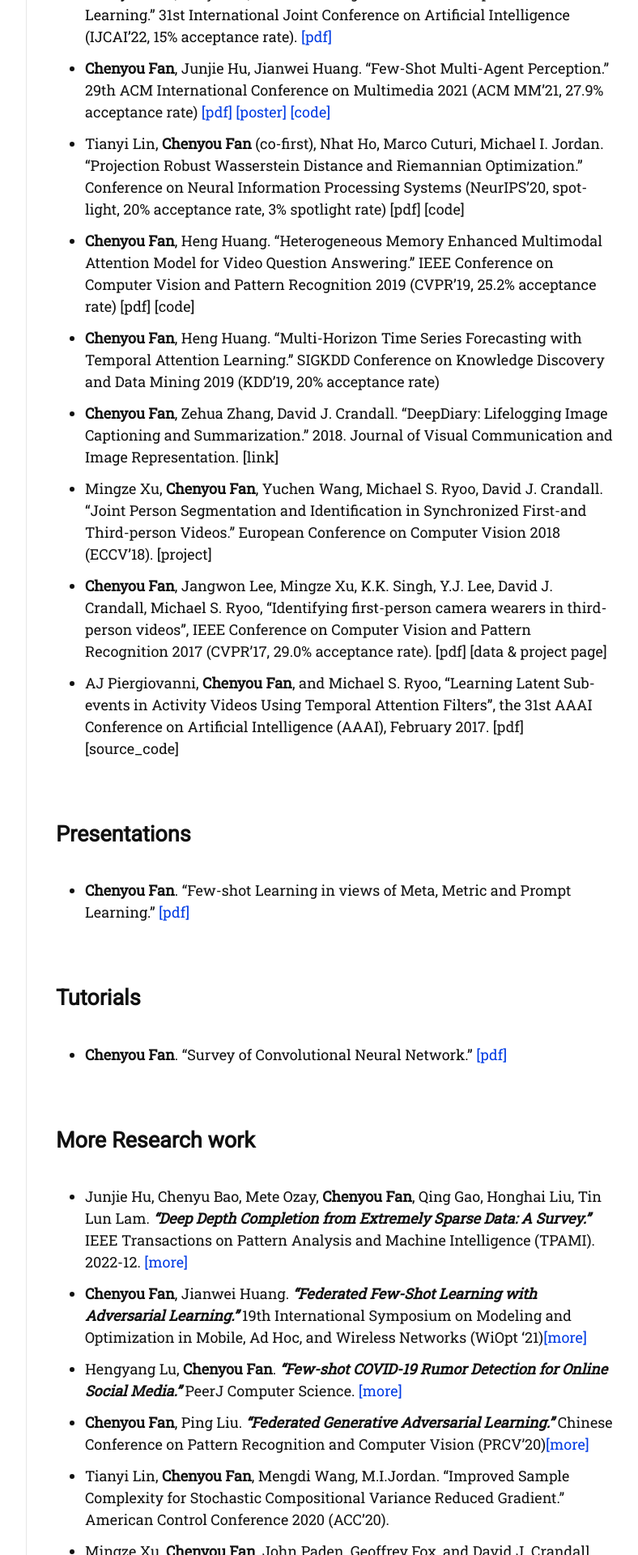
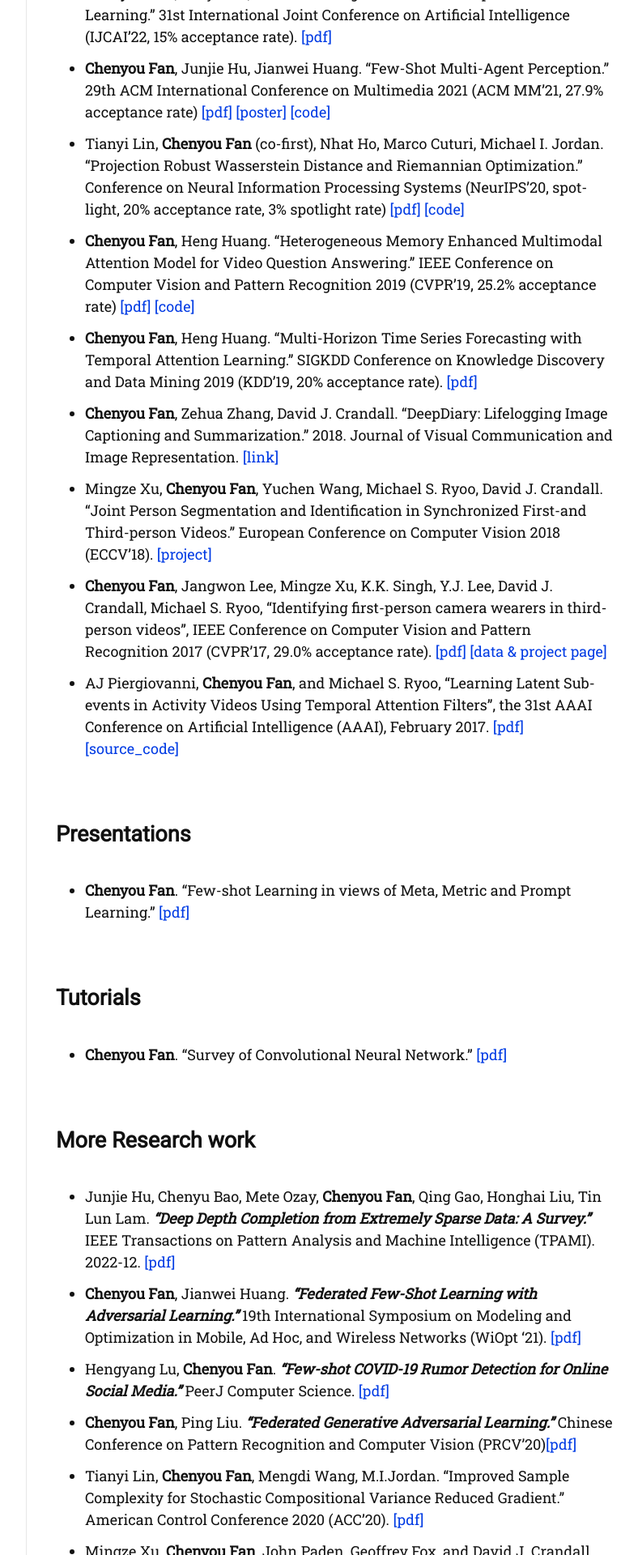
Before and after one commit to fanchenyou/fanchenyou.github.io, a Jekyll site: the page built from publications.md, in a window 1280 px wide. Shown: the part 829-2749 px from the top of the page at 81% size, without its empty margins (357-1145 px from the left). Built offline with Jekyll 4.4.1, drawn with Linux system fonts in a browser that asks for light colours; nearby versions of some CDN libraries; some web fonts are replaced; some of the changed text lies outside the part shown.

Commit message:
first commit

```diff
--- a/publications.md
+++ b/publications.md
@@ -18,50 +18,46 @@ permalink: /publications/
 
 * **Chenyou Fan**, Junjie Hu, Jianwei Huang. "Private Semi-Supervised Federated Learning." 31st International Joint Conference on Artificial Intelligence (IJCAI'22, 15% acceptance rate). [[pdf]](https://www.ijcai.org/proceedings/2022/279){:target="_blank"}
 
-* **Chenyou Fan**, Junjie Hu, Jianwei Huang. "Few-Shot Multi-Agent Perception." 29th ACM International Conference on Multimedia 2021 (ACM MM'21, 27.9% acceptance rate) [[pdf]](./docs/fs_map_1.pdf){:target="_blank"} [[poster]](./docs/mm21_poster.pdf?){:target="_blank"} [[code]](https://github.com/fanchenyou/fs-map-project){:target="_blank"}
+* **Chenyou Fan**, Junjie Hu, Jianwei Huang. "Few-Shot Multi-Agent Perception." 29th ACM International Conference on Multimedia 2021 (ACM MM'21, 27.9% acceptance rate) [[pdf]](./docs/fs_map_1.pdf){:target="_blank"} [[poster]](./docs/mm21_poster.pdf){:target="_blank"} [[code]](https://github.com/fanchenyou/fs-map-project){:target="_blank"}
 
 
+* Tianyi Lin, **Chenyou Fan** (co-first), Nhat Ho, Marco Cuturi, Michael I. Jordan. "Projection Robust Wasserstein Distance and Riemannian Optimization." Conference on Neural Information Processing Systems (NeurIPS'20, spotlight, 20% acceptance rate, 3% spotlight rate) [[pdf]](https://arxiv.org/abs/2006.07458){:target="_blank"} [[code]](https://github.com/fanchenyou/PRW){:target="_blank"}
 
+* **Chenyou Fan**, Heng Huang. "Heterogeneous Memory Enhanced Multimodal Attention Model for Video Question Answering." IEEE Conference on Computer Vision and Pattern Recognition 2019 (CVPR'19, 25.2% acceptance rate) [[pdf]](https://arxiv.org/pdf/1904.04357.pdf){:target="_blank"} [[code]](https://github.com/fanchenyou/HME-VideoQA){:target="_blank"}
 
-* Tianyi Lin, **Chenyou Fan** (co-first), Nhat Ho, Marco Cuturi, Michael I. Jordan. "Projection Robust Wasserstein Distance and Riemannian Optimization." Conference on Neural Information Processing Systems (NeurIPS'20, spotlight, 20% acceptance rate, 3% spotlight rate) [pdf] [code]
+* **Chenyou Fan**, Heng Huang. "Multi-Horizon Time Series Forecasting with Temporal Attention Learning." SIGKDD Conference on Knowledge Discovery and Data Mining 2019 (KDD'19, 20% acceptance rate). [[pdf]](https://dl.acm.org/doi/10.1145/3292500.3330662){:target="_blank"}
 
+* **Chenyou Fan**, Zehua Zhang, David J. Crandall. "DeepDiary: Lifelogging Image Captioning and Summarization." 2018. Journal of Visual Communication and Image Representation. [[link]](https://www.sciencedirect.com/science/article/abs/pii/S1047320318301032){:target="_blank"}
 
-* **Chenyou Fan**, Heng Huang. "Heterogeneous Memory Enhanced Multimodal Attention Model for Video Question Answering." IEEE Conference on Computer Vision and Pattern Recognition 2019 (CVPR'19, 25.2% acceptance rate) [pdf] [code]
+* Mingze Xu, **Chenyou Fan**, Yuchen Wang, Michael S. Ryoo, David J. Crandall. "Joint Person Segmentation and Identification in Synchronized First-and Third-person Videos." European Conference on Computer Vision 2018 (ECCV'18). [[project]](http://vision.soic.indiana.edu/firstthird-eccv2018/){:target="_blank"}
 
-* **Chenyou Fan**, Heng Huang. "Multi-Horizon Time Series Forecasting with Temporal Attention Learning." SIGKDD Conference on Knowledge Discovery and Data Mining 2019 (KDD'19, 20% acceptance rate)
+* **Chenyou Fan**, Jangwon Lee, Mingze Xu, K.K. Singh, Y.J. Lee, David J. Crandall, Michael S. Ryoo, "Identifying first-person camera wearers in third-person videos", IEEE Conference on Computer Vision and Pattern Recognition 2017 (CVPR'17, 29.0% acceptance rate). [[pdf]](https://openaccess.thecvf.com/content_cvpr_2017/papers/Fan_Identifying_First-Person_Camera_CVPR_2017_paper.pdf){:target="_blank"} [[data & project page]](http://vision.soic.indiana.edu/identifying-1st-3rd/){:target="_blank"}
 
-* **Chenyou Fan**, Zehua Zhang, David J. Crandall. "DeepDiary: Lifelogging Image Captioning and Summarization." 2018. Journal of Visual Communication and Image Representation. [link]
-
-* Mingze Xu, **Chenyou Fan**, Yuchen Wang, Michael S. Ryoo, David J. Crandall. "Joint Person Segmentation and Identification in Synchronized First-and Third-person Videos." European Conference on Computer Vision 2018 (ECCV'18). [project]
-
-* **Chenyou Fan**, Jangwon Lee, Mingze Xu, K.K. Singh, Y.J. Lee, David J. Crandall, Michael S. Ryoo, "Identifying first-person camera wearers in third-person videos", IEEE Conference on Computer Vision and Pattern Recognition 2017 (CVPR'17, 29.0% acceptance rate). [pdf] [data & project page]
-
-* AJ Piergiovanni, **Chenyou Fan**, and Michael S. Ryoo, "Learning Latent Sub-events in Activity Videos Using Temporal Attention Filters", the 31st AAAI Conference on Artificial Intelligence (AAAI), February 2017. [pdf] [source_code]
+* AJ Piergiovanni, **Chenyou Fan**, and Michael S. Ryoo, "Learning Latent Sub-events in Activity Videos Using Temporal Attention Filters", the 31st AAAI Conference on Artificial Intelligence (AAAI), February 2017. [[pdf]](http://arxiv.org/abs/1605.08140){:target="_blank"} [[source_code]](https://github.com/piergiaj/latent-subevents){:target="_blank"}
 
 
 ## Presentations
-* **Chenyou Fan**. "Few-shot Learning in views of Meta, Metric and Prompt Learning." [[pdf]](https://fanchenyou.github.io/homepage/docs/FSL.pdf)
+* **Chenyou Fan**. "Few-shot Learning in views of Meta, Metric and Prompt Learning." [[pdf]](https://fanchenyou.github.io/homepage/docs/FSL.pdf){:target="_blank"}
 
 ## Tutorials
-* **Chenyou Fan**. "Survey of Convolutional Neural Network." [[pdf]](https://fanchenyou.github.io/homepage/docs/cnn_survey.pdf)
+* **Chenyou Fan**. "Survey of Convolutional Neural Network." [[pdf]](https://fanchenyou.github.io/homepage/docs/cnn_survey.pdf){:target="_blank"}
 
 
 ## More Research work
-* Junjie Hu, Chenyu Bao, Mete Ozay, **Chenyou Fan**, Qing Gao, Honghai Liu, Tin Lun Lam. ***"Deep Depth Completion from Extremely Sparse Data: A Survey."*** IEEE Transactions on Pattern Analysis and Machine Intelligence (TPAMI). 2022-12. [[more]](https://arxiv.org/abs/2205.05335)
+* Junjie Hu, Chenyu Bao, Mete Ozay, **Chenyou Fan**, Qing Gao, Honghai Liu, Tin Lun Lam. ***"Deep Depth Completion from Extremely Sparse Data: A Survey."*** IEEE Transactions on Pattern Analysis and Machine Intelligence (TPAMI). 2022-12. [[pdf]](https://arxiv.org/abs/2205.05335){:target="_blank"}
 
-* **Chenyou Fan**, Jianwei Huang. ***"Federated Few-Shot Learning with Adversarial Learning."*** 19th International Symposium on Modeling and Optimization in Mobile, Ad Hoc, and Wireless Networks (WiOpt '21)[[more]](https://arxiv.org/abs/2104.00365)
+* **Chenyou Fan**, Jianwei Huang. ***"Federated Few-Shot Learning with Adversarial Learning."*** 19th International Symposium on Modeling and Optimization in Mobile, Ad Hoc, and Wireless Networks (WiOpt '21). [[pdf]](https://arxiv.org/abs/2104.00365){:target="_blank"}
 
-* Hengyang Lu, **Chenyou Fan**. ***"Few-shot COVID-19 Rumor Detection for Online Social Media."*** PeerJ Computer Science. [[more]](https://peerj.com/articles/cs-688/)
+* Hengyang Lu, **Chenyou Fan**. ***"Few-shot COVID-19 Rumor Detection for Online Social Media."*** PeerJ Computer Science. [[pdf]](https://peerj.com/articles/cs-688/){:target="_blank"}
 
-* **Chenyou Fan**, Ping Liu. ***"Federated Generative Adversarial Learning."*** Chinese Conference on Pattern Recognition and Computer Vision (PRCV'20)[[more]](https://arxiv.org/abs/2005.03793)
+* **Chenyou Fan**, Ping Liu. ***"Federated Generative Adversarial Learning."*** Chinese Conference on Pattern Recognition and Computer Vision (PRCV'20)[[pdf]](https://arxiv.org/abs/2005.03793){:target="_blank"}
 
-* Tianyi Lin, **Chenyou Fan**, Mengdi Wang, M.I.Jordan. "Improved Sample Complexity for Stochastic Compositional Variance Reduced Gradient." American Control Conference 2020 (ACC'20).
-
+* Tianyi Lin, **Chenyou Fan**, Mengdi Wang, M.I.Jordan. "Improved Sample Complexity for Stochastic Compositional Variance Reduced Gradient." American Control Conference 2020 (ACC'20). [[pdf]](https://arxiv.org/abs/1806.00458){:target="_blank"}
 
 * Mingze Xu, **Chenyou Fan**, John Paden, Geoffrey Fox, and David J. Crandall. "Multi-Task Spatiotemporal Neural Networks for Structured Surface Reconstruction." IEEE Winter Conference on Applications of Computer Vision 2018 (WACV’18). [pdf]
 
-* **Chenyou Fan**. ***"EgoVQA - An Egocentric Video Question Answering Benchmark Dataset"***. International Workshop on Egocentric Perception, Interaction and Computing (EPIC@ICCV), Octorber 2019.[[more]](https://openaccess.thecvf.com/content_ICCVW_2019/html/EPIC/Fan_EgoVQA_-_An_Egocentric_Video_Question_Answering_Benchmark_Dataset_ICCVW_2019_paper.html)
+* **Chenyou Fan**. ***"EgoVQA - An Egocentric Video Question Answering Benchmark Dataset"***. International Workshop on Egocentric Perception, Interaction and Computing (EPIC@ICCV), Octorber 2019.[[more]](https://openaccess.thecvf.com/content_ICCVW_2019/html/EPIC/Fan_EgoVQA_-_An_Egocentric_Video_Question_Answering_Benchmark_Dataset_ICCVW_2019_paper.html){:target="_blank"}
 
-* **Chenyou Fan**, Jangwon Lee and Michael S. Ryoo. ***"Forecasting Hand and Object Locations in Future Frames"***. European Conference Workshop on Anticipating Human Behavior (AHB@ECCV), August 2018.[[more]](https://arxiv.org/abs/1705.07328)
+* **Chenyou Fan**, Jangwon Lee and Michael S. Ryoo. ***"Forecasting Hand and Object Locations in Future Frames"***. European Conference Workshop on Anticipating Human Behavior (AHB@ECCV), August 2018.[[pdf]](https://arxiv.org/abs/1705.07328){:target="_blank"}
 
-* **Chenyou Fan** and David J. Crandall, ***"Deepdiary: Automatically Captioning Lifelogging Image Streams"***. European Conference Workshop on Egocentric Perception, Interaction, and Computing (EPIC@ECCV), October 2016.[[more]](http://vision.soic.indiana.edu/projects/deepdiary-automatically-captioning-lifelogging-image-streams/)
+* **Chenyou Fan** and David J. Crandall, ***"Deepdiary: Automatically Captioning Lifelogging Image Streams"***. European Conference Workshop on Egocentric Perception, Interaction, and Computing (EPIC@ECCV), October 2016. [[pdf]](http://vision.soic.indiana.edu/projects/deepdiary-automatically-captioning-lifelogging-image-streams/){:target="_blank"}
```
